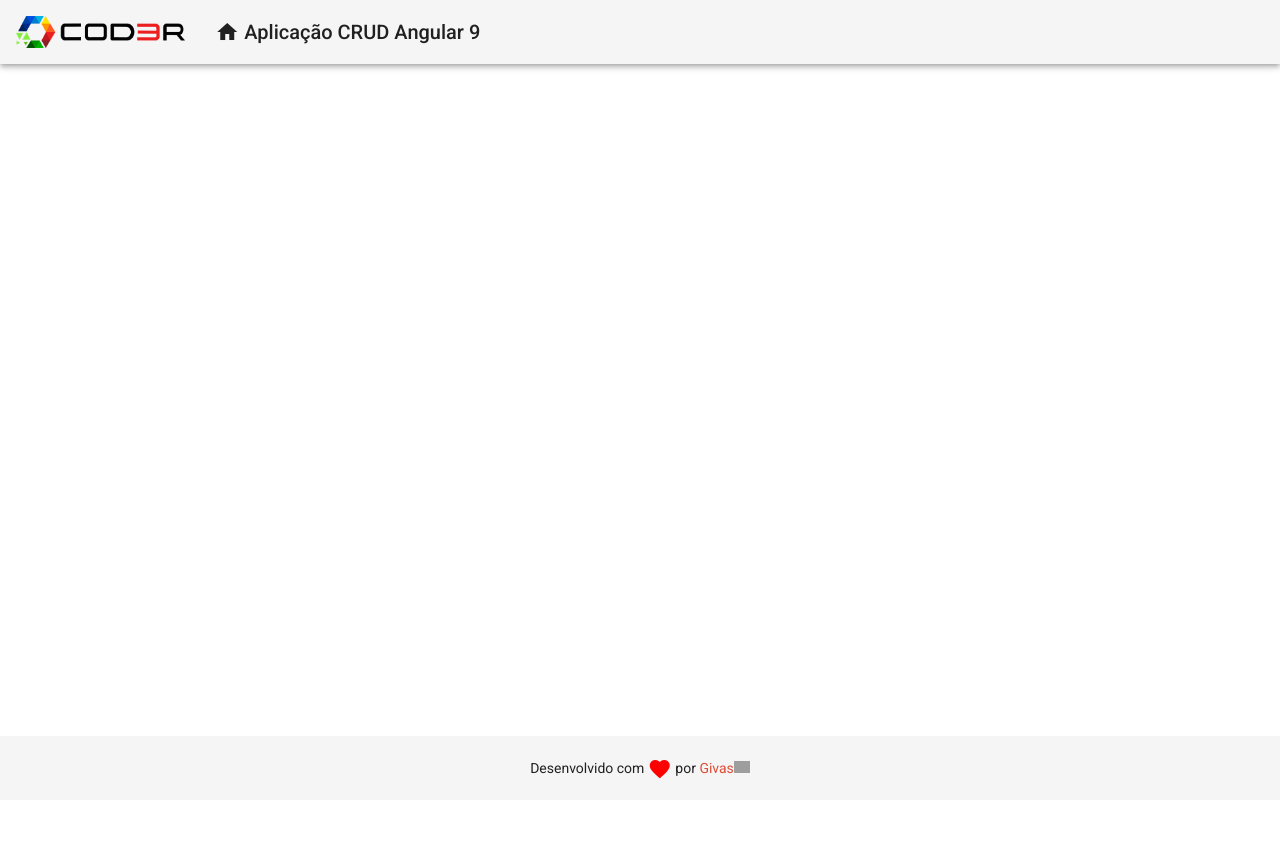
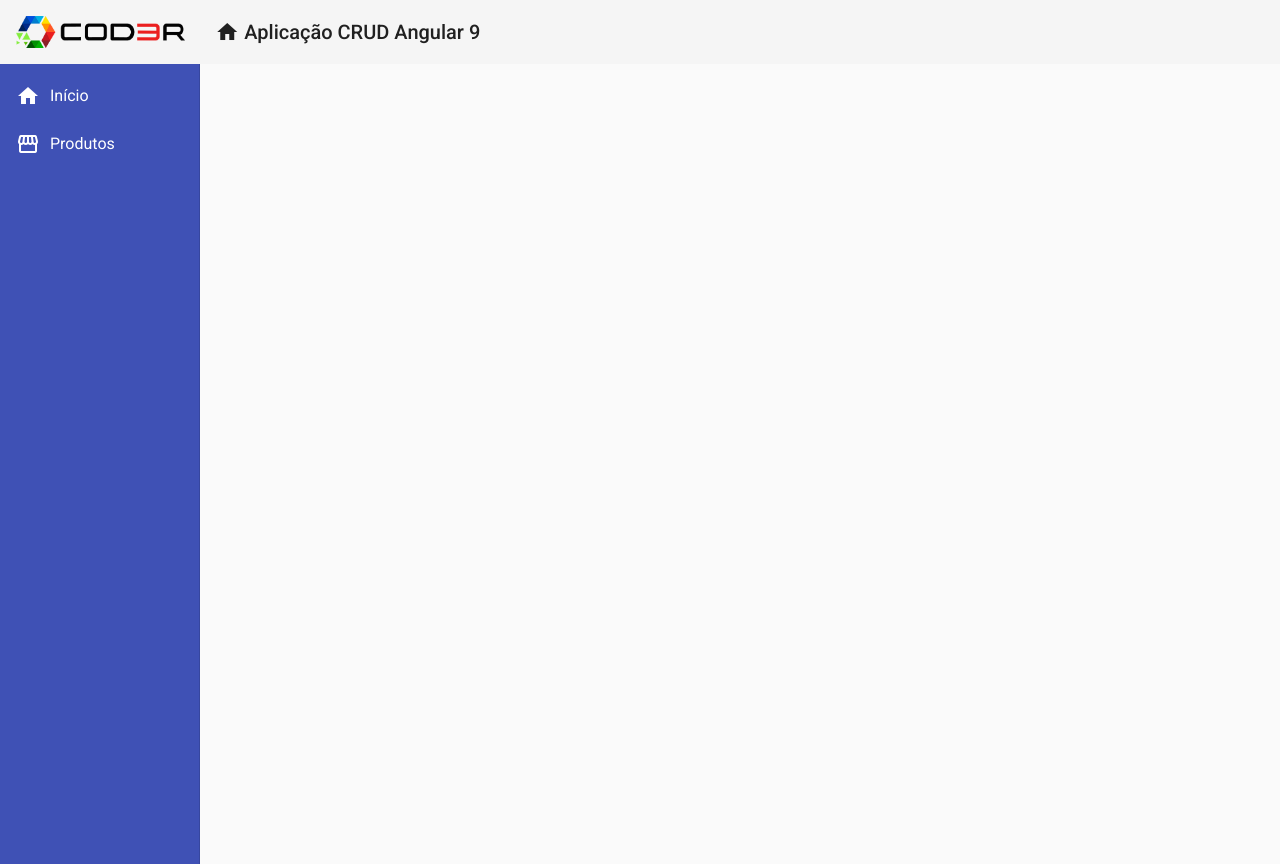
Before and after one commit to GiovanneMika/crud-angular-9, an Angular app in the folder frontend/: page / in a window 1280 px wide. Before the commit the page ends 800 px from the top, so only its background shows below. Built offline with nearby package versions, Linux system fonts and the light colour scheme; grey boxes are pictures that could not be loaded.

Commit message:
feat: navbar

```diff
--- a/frontend/src/app/app.component.html
+++ b/frontend/src/app/app.component.html
@@ -1,2 +1,3 @@
 <app-header></app-header>
+<app-nav></app-nav>
 <app-footer></app-footer>
--- /dev/null
+++ b/frontend/src/app/components/template/nav/nav.component.css
@@ -0,0 +1,18 @@
+.container {
+    height: 100%;
+}
+
+.sidenav {
+    width: 200px;
+    background-color: #3F51B5;
+}
+
+.sidenav a {
+    display: flex;
+    align-items: center;
+    color: #FFF;
+}
+
+.sidenav i {
+    padding-right: 10px;
+}
--- /dev/null
+++ b/frontend/src/app/components/template/nav/nav.component.html
@@ -0,0 +1,21 @@
+<mat-sidenav-container class="container">
+    <mat-sidenav class="sidenav" mode="side" opened fixedInViewPort="true" fixedTopGap="64">
+        <mat-nav-list class="nav-list">
+            <a mat-list-item>
+                <i class="material-icons">
+                    home
+                </i>
+                Início
+            </a>
+            <a mat-list-item>
+                <i class="material-icons">
+                    storefront
+                </i>
+                Produtos
+            </a>
+        </mat-nav-list>
+    </mat-sidenav>
+    <mat-sidenav-content class="content">
+        <!-- Conteúdo da página -->
+    </mat-sidenav-content>
+</mat-sidenav-container>
--- /dev/null
+++ b/frontend/src/app/components/template/nav/nav.component.ts
@@ -0,0 +1,15 @@
+import { Component, OnInit } from '@angular/core';
+
+@Component({
+  selector: 'app-nav',
+  templateUrl: './nav.component.html',
+  styleUrls: ['./nav.component.css']
+})
+export class NavComponent implements OnInit {
+
+  constructor() { }
+
+  ngOnInit(): void {
+  }
+
+}
```
Also changed, not shown: frontend/src/app/app.module.ts (+8 -3 lines).
